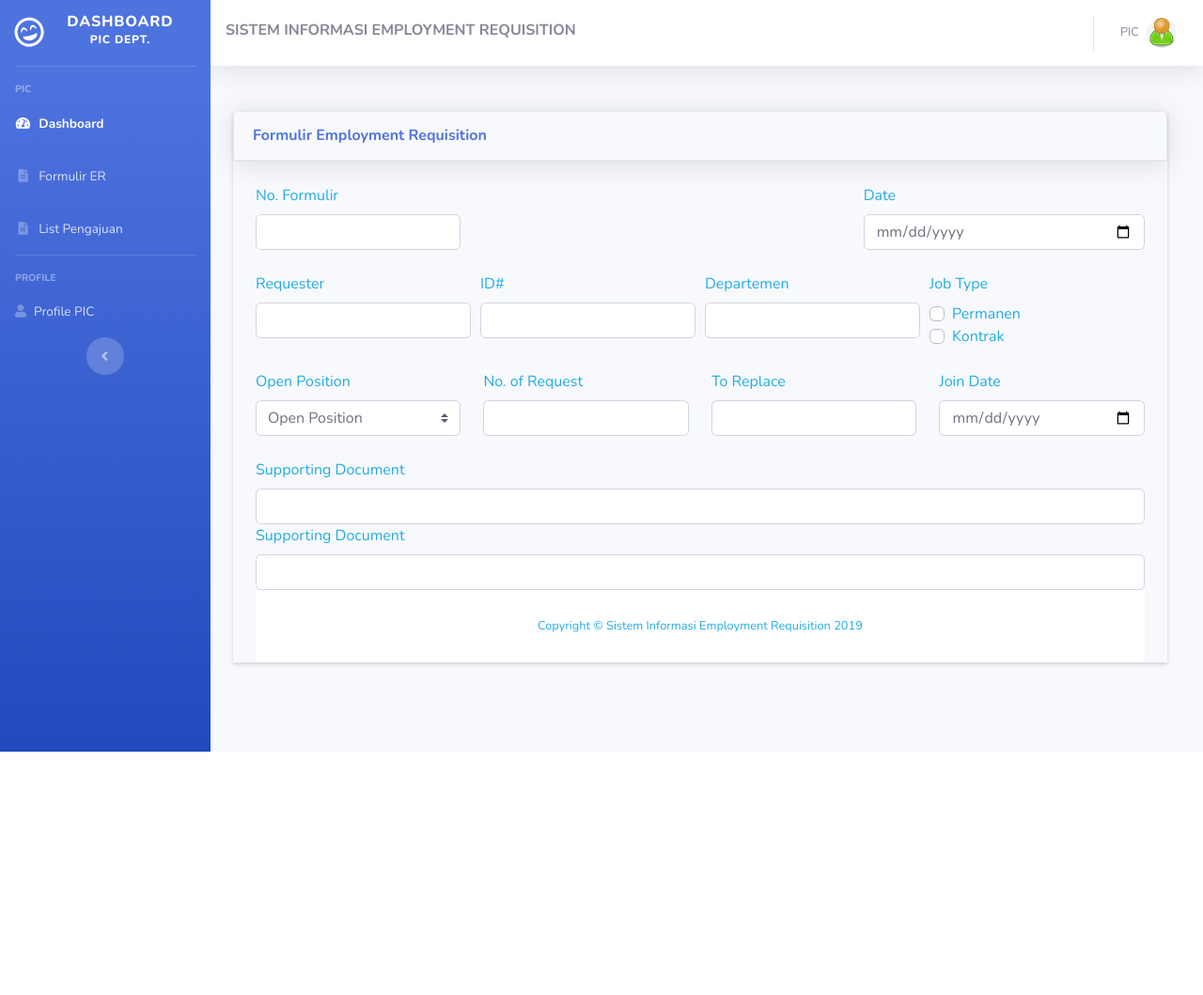
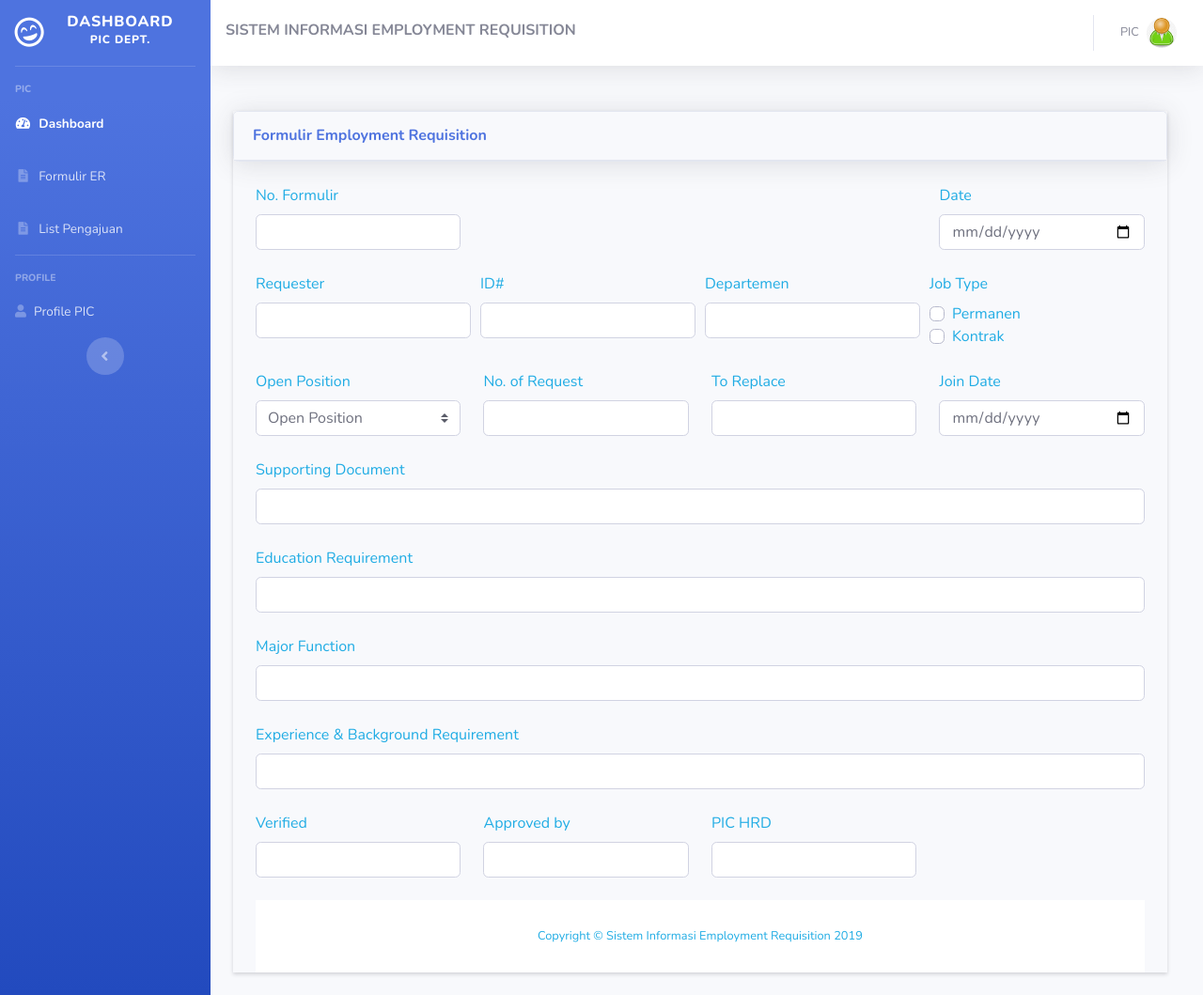
Before and after one commit to alan96320/Employment-Requisition, a PHP site: page /pic/formER.php in a window 1280 px wide. Shown: the whole page at 94% size. Before the commit the page ends 800 px from the top, so only its background shows below. Run offline with PHP 8.4, Linux system fonts and the light colour scheme; the visitor is signed in with stand-in values (Sample User, id 1); data comes from the database, SQL or seed files in the repository.

Commit message:
Update formER.php

```diff
--- a/pic/formER.php
+++ b/pic/formER.php
@@ -85,7 +85,7 @@ $rows = $stm->fetchAll(PDO::FETCH_ASSOC);
         <input type="number" name="id_karyawan" class="form-control" required>
       </div>
     </div>
-    <div class="col-4">
+    <div class="col-3">
       <label>Date</label>
       <input type="date" name="id_karyawan" class="form-control" required>
     </div>
@@ -155,23 +155,65 @@ $rows = $stm->fetchAll(PDO::FETCH_ASSOC);
       <input type="text" name="id_karyawan" class="form-control" required>
     </div>
   </div>
+</br>
 
   <div class="row">
   <div class="col">
     <div class="form">
-      <label>Supporting Document</label>
+      <label>Education Requirement</label>
       <input type="" name="id_karyawan" class="form-control" required>
   </div>
+</br>
+
+<div class="row">
+  <div class="col">
+    <div class="form">
+      <label>Major Function</label>
+      <input type="" name="id_karyawan" class="form-control" required>
+  </div>
+</br>
+
+  <div class="row">
+    <div class="col">
+      <div class="form">
+        <label>Experience & Background Requirement</label>
+        <input type="" name="id_karyawan" class="form-control" required>
+    </div>
+</br>
+
+  <div class="row">
+      <div class="col-3">
+        <div class="form">
+          <label>Verified</label>
+            <input type="number" name="id_karyawan" class="form-control" required>
+        </div>
+      </div>
+
+      <div class="col-3">
+        <div class="form">
+          <label>Approved  by</label>
+            <input type="number" name="id_karyawan" class="form-control" required>
+        </div>
+      </div>
+
+      <div class="col-3">
+        <div class="form">
+          <label>PIC HRD</label>
+            <input type="number" name="id_karyawan" class="form-control" required>
+        </div>
+      </div>
+  </div>
+</br>
 
 
 
-
-
-
-
+      </div>
+      </div>
+     </div>
     </div>
    </div>
-</form>
+  </form>
+</div>
 
 <!--   Footer -->
   <footer class="sticky-footer bg-white">
```
